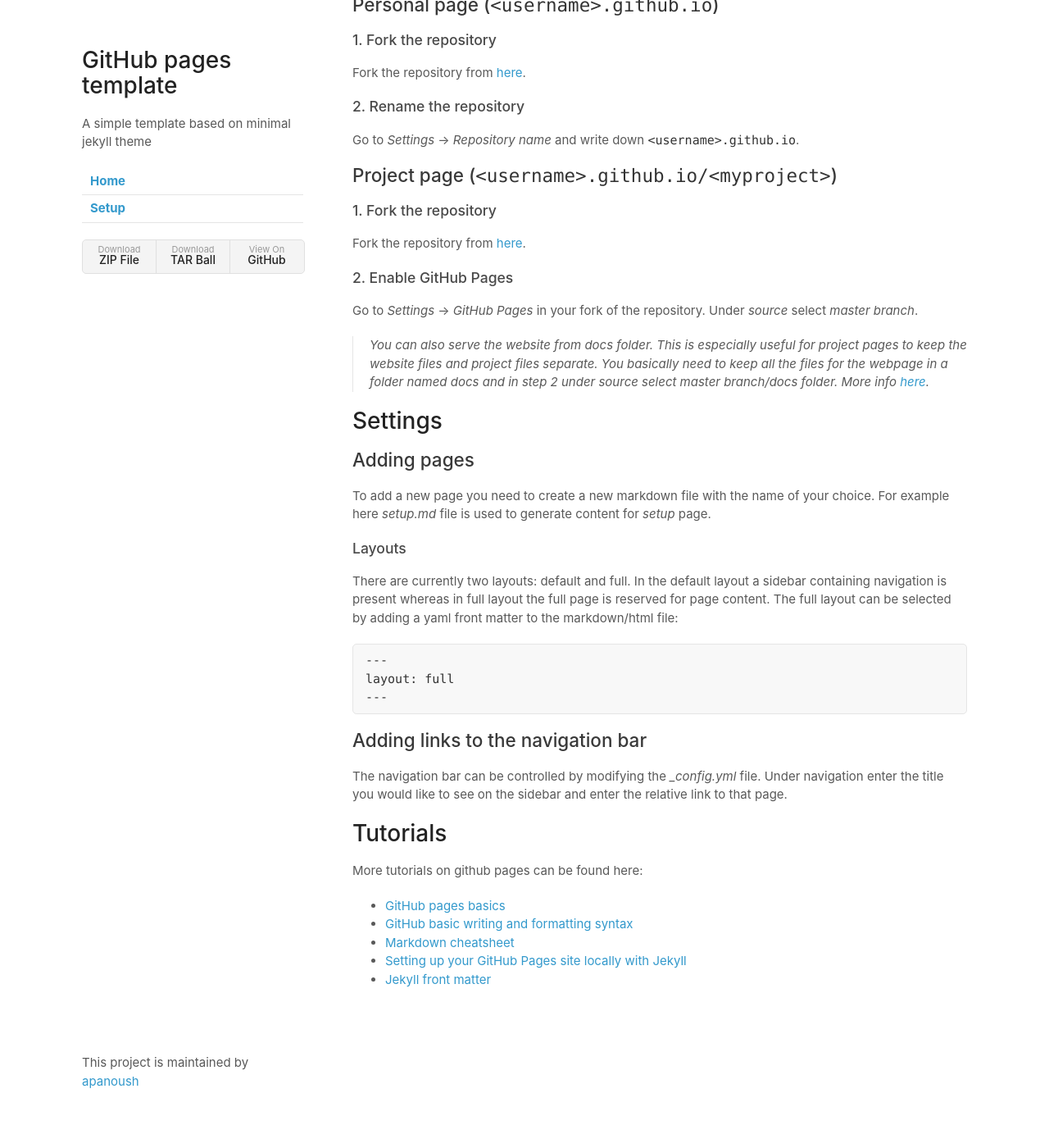
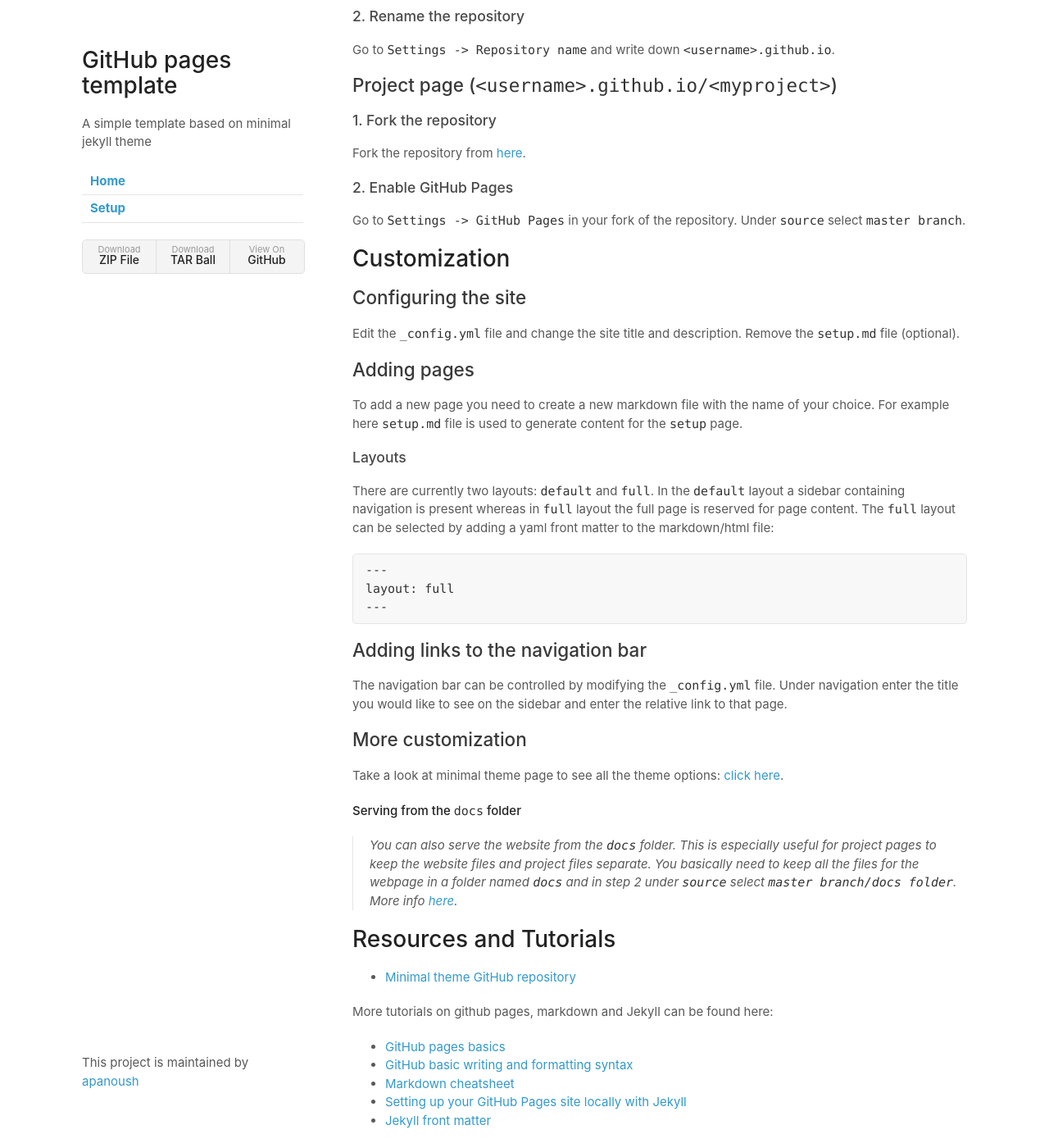
Before and after one commit to apanoush/ada-METAL-website, a Jekyll site: the page built from setup.md, in a window 1280 px wide and 1400 px high, scrolled down 225 px. Shown: the whole window at 82% size. Built offline with Jekyll 4.4.1, drawn with Linux system fonts in a browser that asks for light colours; our own code applies the rules of GitHub Pages for plain Markdown files; some of the changed text lies outside the part shown.

Commit message:
Update page content and README.

````diff
--- a/setup.md
+++ b/setup.md
@@ -10,7 +6,7 @@
 Fork the repository from [here](https://github.com/kbsezginel/gh-pages-template).
 
 ### 2. Rename the repository
-Go to *Settings* -> *Repository name* and write down `<username>.github.io`.
+Go to `Settings -> Repository name` and write down `<username>.github.io`.
 
 ## Project page (`<username>.github.io/<myproject>`)
 
@@ -18,24 +14,23 @@
 Fork the repository from [here](https://github.com/kbsezginel/gh-pages-template).
 
 ### 2. Enable GitHub Pages
-Go to *Settings* -> *GitHub Pages* in your fork of the repository.
-Under *source* select *master branch*.
+Go to `Settings -> GitHub Pages` in your fork of the repository.
+Under `source` select `master branch`.
 
-> You can also serve the website from *docs* folder. This is especially useful for project pages
-to keep the website files and project files separate. You basically need to keep all the files for the
-webpage in a folder named *docs* and in step 2 under *source* select *master branch/docs folder*.
-More info [here](https://help.github.com/articles/configuring-a-publishing-source-for-github-pages/).
+# Customization
 
-# Settings
+## Configuring the site
+Edit the `_config.yml` file and change the site title and description.
+Remove the `setup.md` file (optional).
 
 ## Adding pages
 To add a new page you need to create a new markdown file with the name of your choice.
-For example here *setup.md* file is used to generate content for *setup* page.
+For example here `setup.md` file is used to generate content for the `setup` page.
 
 ### Layouts
-There are currently two layouts: default and full.
-In the default layout a sidebar containing navigation is present whereas in full layout the full page is reserved for page content.
-The full layout can be selected by adding a yaml front matter to the markdown/html file:
+There are currently two layouts: `default` and `full`.
+In the `default` layout a sidebar containing navigation is present whereas in `full` layout the full page is reserved for page content.
+The `full` layout can be selected by adding a yaml front matter to the markdown/html file:
 ```
 ---
 layout: full
@@ -43,11 +38,19 @@
 ```
 
 ## Adding links to the navigation bar
-The navigation bar can be controlled by modifying the *_config.yml* file.
+The navigation bar can be controlled by modifying the `_config.yml` file.
 Under navigation enter the title you would like to see on the sidebar and enter the relative link to that page.
 
-# Tutorials
-More tutorials on github pages can be found here:
+## More customization
+Take a look at minimal theme page to see all the theme options: [click here](https://pages-themes.github.io/minimal/).
+
+**Serving from the `docs` folder**
+> You can also serve the website from the `docs` folder. This is especially useful for project pages to keep the website files and project files separate. You basically need to keep all the files for the webpage in a folder named `docs` and in step 2 under `source` select `master branch/docs folder`. More info [here](https://help.github.com/articles/configuring-a-publishing-source-for-github-pages/).
+
+# Resources and Tutorials
+- [Minimal theme GitHub repository](https://github.com/pages-themes/minimal)
+
+More tutorials on github pages, markdown and Jekyll can be found here:
 - [GitHub pages basics](https://help.github.com/categories/github-pages-basics/)
 - [GitHub basic writing and formatting syntax](https://help.github.com/articles/basic-writing-and-formatting-syntax/)
 - [Markdown cheatsheet](https://github.com/adam-p/markdown-here/wiki/Markdown-Cheatsheet)
````
Also changed, not shown: other parts of setup.md (+0 -4 lines), index.md (+5 -2 lines), README.md.
